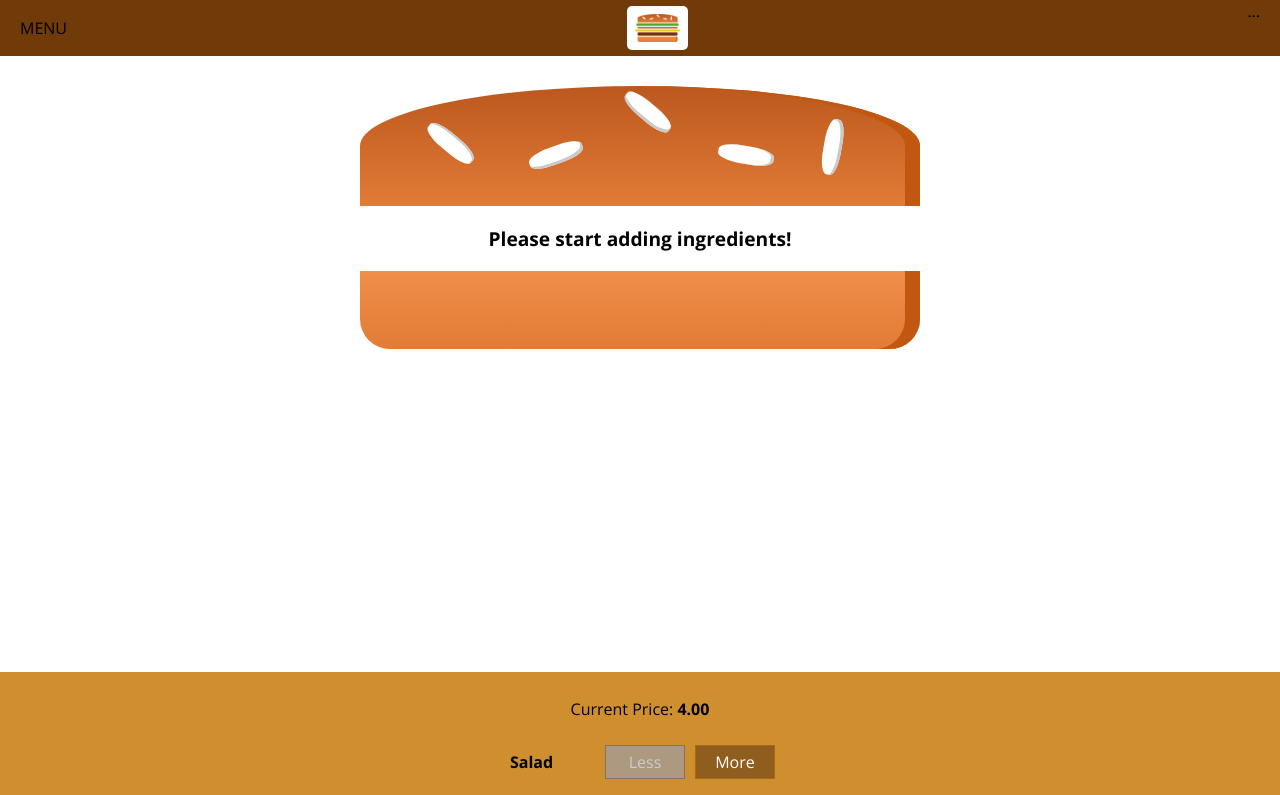
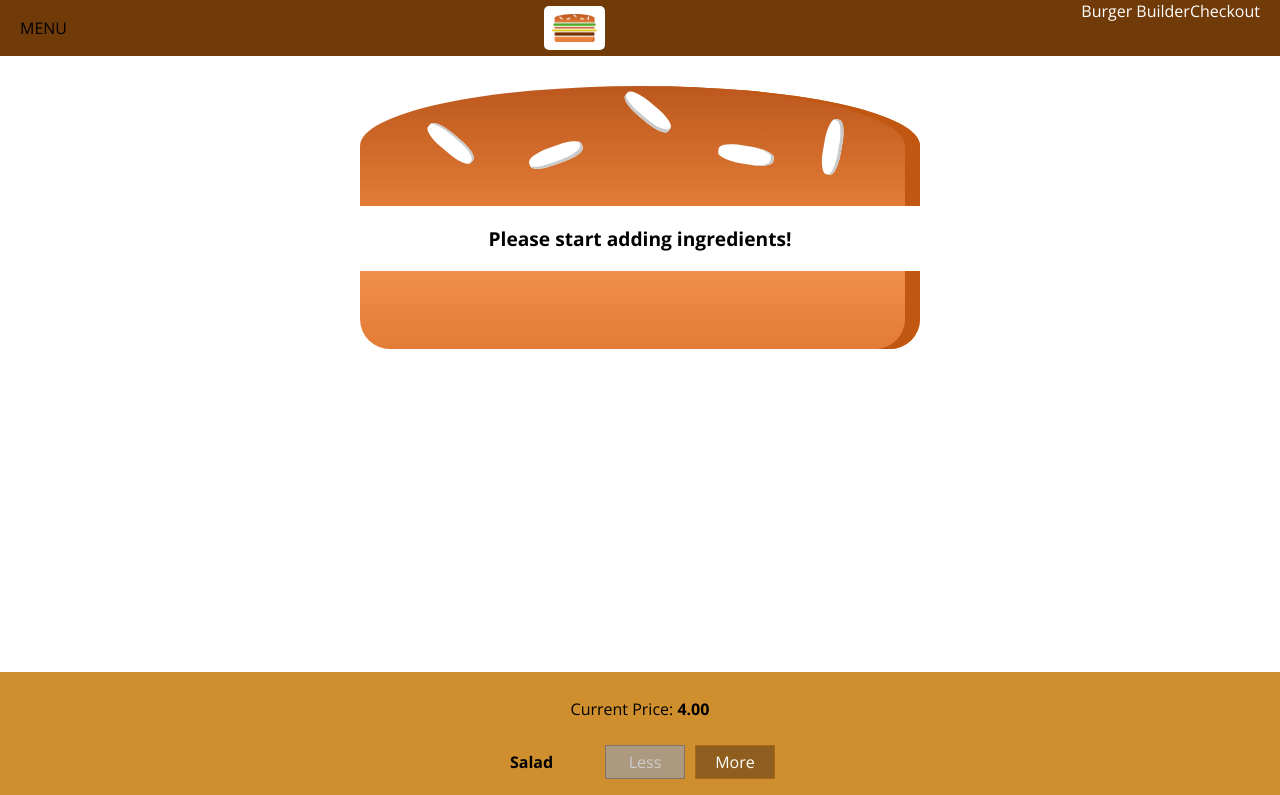
Before and after one commit to sarahysh12/react-burger-builder-app, a React app: page / in a window 1280 px wide. Shown: the top 795 px of the page. Built offline with nearby package versions, Linux system fonts and the light colour scheme.

Commit message:
add side bar

```diff
--- a/src/components/Layout/Layout.js
+++ b/src/components/Layout/Layout.js
@@ -1,16 +1,36 @@
-import React from 'react';
+import React, { Component } from 'react';
 import Aux from '../../hoc/AUX';
 import classes from './Layout.css';
 import Toolbar from '../Navigation/Toolbar/Toolbar';
+import SideDrawer from '../Navigation/SideDrawer/SideDrawer';
 
-const layout = (props) => (
-    <Aux>
-        <Toolbar />
-        <main className={classes.Content}>
-            {props.children}
-        </main>
-    </Aux>
-);
+class Layout extends Component {
+    state = {
+        showSideDrawer : false
+    }
+    sideDrawerClosedHandler = () => {
+        this.setState({showSideDrawer: false})
+    }
 
+    sideDrawerToggleHandler = () => {
+        this.setState( (prevState) => {
+            return {showSideDrawer: !prevState.showSideDrawer}
+        });
+    }
 
-export default layout;
+    render() {
+        return(
+            <Aux>
+                <Toolbar drawerToggleClicked={this.sideDrawerToggleHandler}/>
+                <SideDrawer
+                    open={this.state.showSideDrawer}
+                    closed={this.sideDrawerClosedHandler}/>
+                <main className={classes.Content}>
+                    {this.props.children}
+                </main>
+            </Aux>
+        );
+    }
+}
+
+export default Layout;
--- a/src/components/Logo/Logo.css
+++ b/src/components/Logo/Logo.css
@@ -1,7 +1,7 @@
 .Logo {
     background-color: white;
     padding: 8px;
-    height: 80%;
+    height: 100%;
     box-sizing: border-box;
     border-radius: 5px;
 }
--- a/src/components/Logo/Logo.js
+++ b/src/components/Logo/Logo.js
@@ -3,7 +3,7 @@ import burgerLogo from '../../assets/images/burger-logo.png';
 import classes from './Logo.css'
 
 const logo = (props) => (
-    <div className={classes.Logo}>
+    <div className={classes.Logo} style={{height: props.height}}>
         <img src={burgerLogo} alt="MyBurger"></img>
     </div>
 );
--- a/src/components/Navigation/NavigationItems/NavigationItem/NavigationItem.css
+++ b/src/components/Navigation/NavigationItems/NavigationItem/NavigationItem.css
@@ -0,0 +1,48 @@
+.NavigationItem {
+    margin: 10px 0;
+    box-sizing: border-box;
+    display: block;
+    width: 100%;
+    align-items: center;
+}
+
+.NavigationItem a {
+    color: #8F5C2C;
+    text-decoration: none;
+    width: 100%;
+    box-sizing: border-box;
+    display: block;
+}
+
+.NavigationItem a:hover,
+.NavigationItem a:active,
+.NavigationItem a:active {
+    color: #40A4C8;
+}
+
+@media (min-width: 500px) {
+    .NavigationItem {
+        margin: 0;
+        display: flex;
+        height: 100%;
+        width: auto;
+        align-items: center;
+    }
+
+    .NavigationItem a {
+        color: white;
+        text-decoration: none;
+        height: 100%;
+        border-bottom: 4px solid transparent;
+        box-sizing: border-box;
+        display: block;
+    }
+
+    .NavigationItem a:hover,
+    .NavigationItem a:active,
+    .NavigationItem a:active {
+        background-color: #8F5C2C;
+        border-bottom: 4px solid #40A4C8;
+        color: white;
+    }
+}
--- a/src/components/Navigation/NavigationItems/NavigationItem/NavigationItem.js
+++ b/src/components/Navigation/NavigationItems/NavigationItem/NavigationItem.js
@@ -1,5 +1,11 @@
 import React from 'react';
+import classes from './NavigationItem.css'
 
 const navigationItem = (props) => (
-        <li><a href="/">A Link</a></li>
+        <li className={classes.NavigationItem}>
+                <a href={props.link}
+                className={props.active ? classes.active : null}>{props.children}</a>
+        </li>
 );
+
+export default navigationItem;
--- a/src/components/Navigation/NavigationItems/NavigationItems.css
+++ b/src/components/Navigation/NavigationItems/NavigationItems.css
@@ -0,0 +1,15 @@
+.NavigationItems {
+    margin: 0;
+    padding: 0;
+    list-style: none;
+    display: flex;
+    align-items: center;
+    flex-flow: column;
+    height: 100%;
+}
+
+@media (min-width: 500px) {
+    .NavigationItems {
+        flex-flow: row;
+    }
+}
--- a/src/components/Navigation/NavigationItems/NavigationItems.js
+++ b/src/components/Navigation/NavigationItems/NavigationItems.js
@@ -1,7 +1,12 @@
 import React from 'react';
+import classes from './NavigationItems.css';
+import NavigationItem from './NavigationItem/NavigationItem';
 
 const navigationItems = () => (
-    <ul>
-
+    <ul className={classes.NavigationItems}>
+        <NavigationItem link="/" active>Burger Builder</NavigationItem>
+        <NavigationItem link="/">Checkout</NavigationItem>
     </ul>
 );
+
+export default navigationItems;
--- /dev/null
+++ b/src/components/Navigation/SideDrawer/DrawerToggle/DrawerToggle.js
@@ -0,0 +1,7 @@
+import React from 'react';
+
+const drawerToggle = (props) => (
+    <div onClick={props.clicked}>MENU</div>
+);
+
+export default drawerToggle
--- /dev/null
+++ b/src/components/Navigation/SideDrawer/SideDrawer.css
@@ -0,0 +1,34 @@
+.SideDrawer {
+    position: fixed;
+    width: 280px;
+    max-width: 70%;
+    height: 100%;
+    left: 0;
+    top: 0;
+    z-index: 200;
+    background-color: white;
+    padding: 32px 16px;
+    box-sizing: border-box;
+    transition: transform 0.3 ease-out;
+}
+
+@media (min-width: 500px) {
+    .SideDrawer {
+        display: none;
+    }
+}
+
+.Open {
+    transform: translateX(0);
+}
+
+.Close {
+    transform: translateX(-100%);
+}
+
+
+
+.Logo {
+    height: 11%;
+    margin-bottom: 32px;
+}
--- /dev/null
+++ b/src/components/Navigation/SideDrawer/SideDrawer.js
@@ -0,0 +1,28 @@
+import React from 'react';
+import Logo from '../../Logo/Logo';
+import NavigationItems from '../NavigationItems/NavigationItems';
+import classes from './SideDrawer.css';
+import Backdrop from '../../UI/Backdrop/Backdrop';
+import Aux from '../../../hoc/AUX';
+
+const sideDrawer = (props) => {
+    let attachedClasses = [classes.SideDrawer, classes.Close] ;
+    if(props.open){
+        attachedClasses = [classes.SideDrawer, classes.Open] ;
+    }
+    return  (
+        <Aux>
+            <Backdrop show={props.open} clicked={props.closed}/>
+            <div className={attachedClasses.join(' ')}>
+                <div className={classes.Logo}>
+                    <Logo/>
+                </div>
+                <nav>
+                    <NavigationItems/>
+                </nav>
+            </div>
+        </Aux>
+    );
+}
+
+export default sideDrawer;
--- a/src/components/Navigation/Toolbar/Toolbar.css
+++ b/src/components/Navigation/Toolbar/Toolbar.css
@@ -16,3 +16,14 @@
 .Toolbar nav {
     height: 100%;
 }
+
+
+.Logo {
+    height: 80%;
+}
+
+@media (max-width: 499px) {
+    .DesktopOnly {
+        display: none;
+    }
+}
--- a/src/components/Navigation/Toolbar/Toolbar.js
+++ b/src/components/Navigation/Toolbar/Toolbar.js
@@ -1,12 +1,18 @@
 import React from 'react';
 import classes from './Toolbar.css';
 import Logo from '../../Logo/Logo';
+import NavigationItems from '../NavigationItems/NavigationItems';
+import DrawerToggle from '../SideDrawer/DrawerToggle/DrawerToggle';
 
-const toolbar = () => (
+const toolbar = (props) => (
     <header className={classes.Toolbar}>
-        <div>MENU</div>
-        <Logo/>
-        <nav>...</nav>
+        <DrawerToggle clicked={props.drawerToggleClicked}/>
+            <div className={classes.Logo}>
+                <Logo/>
+            </div>
+        <nav className={classes.DesktopOnly}>
+            <NavigationItems/>
+        </nav>
     </header>
 );
 
```
